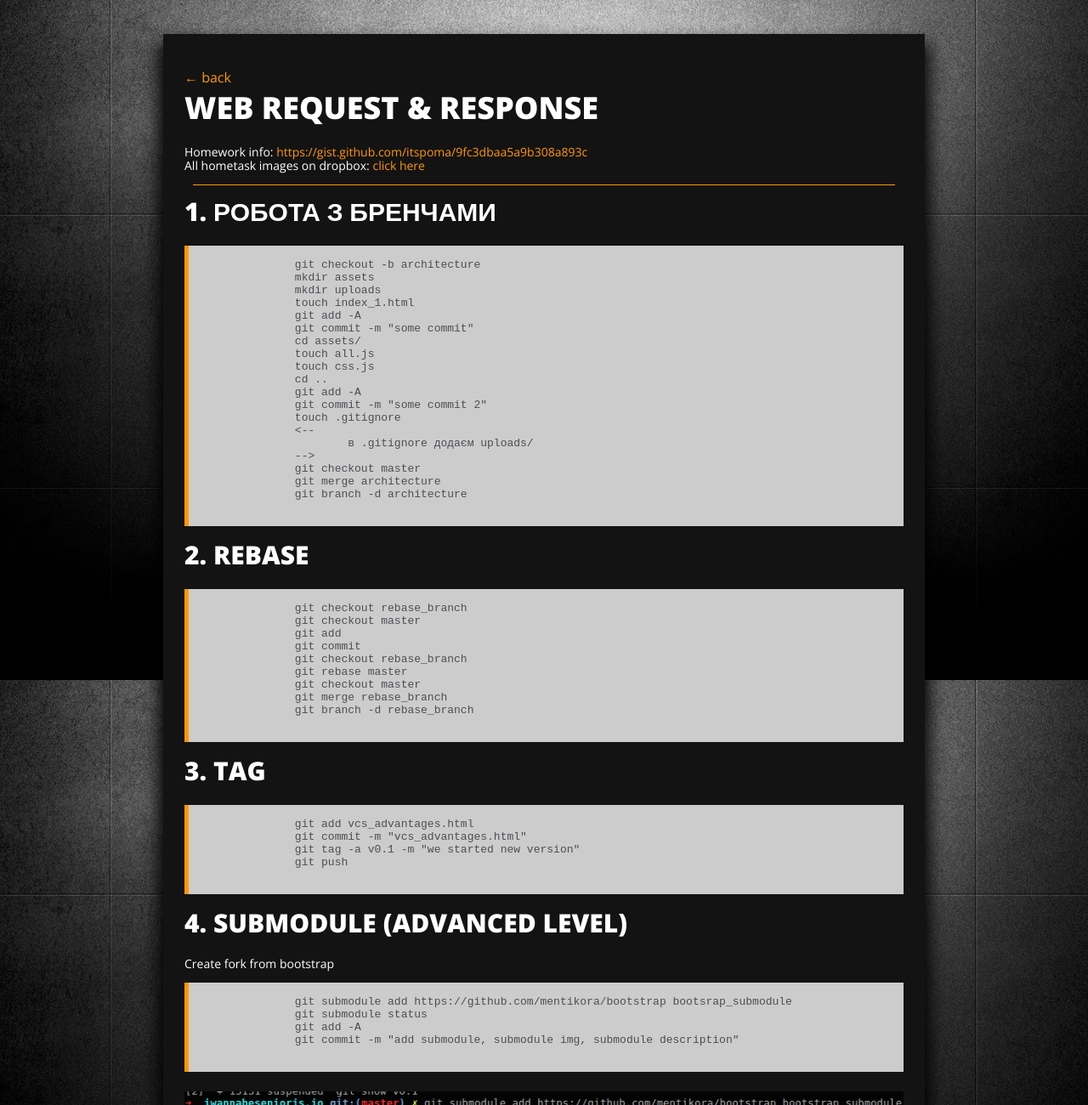
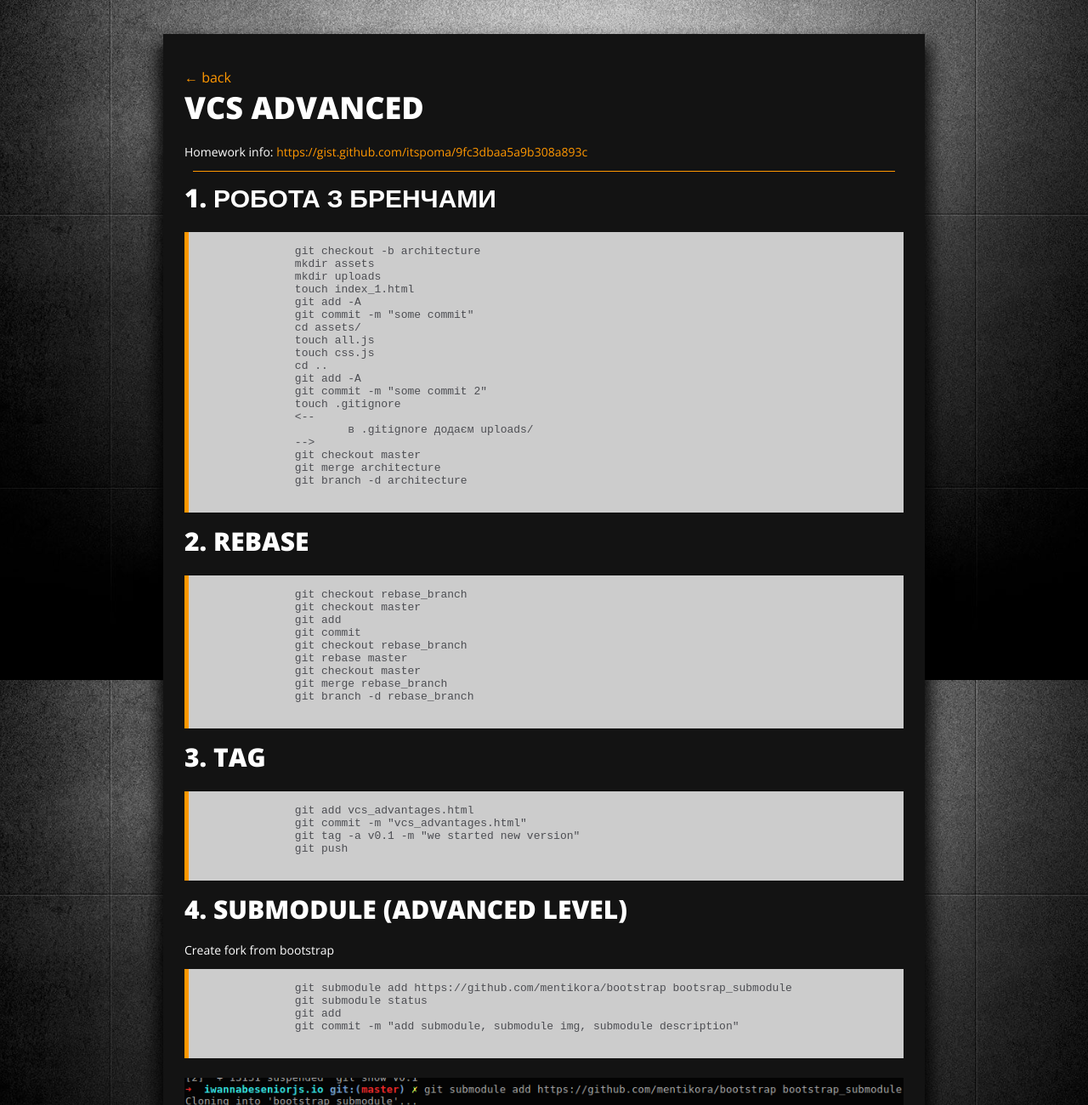
Before and after one commit to mentikora/iwannabeseniorjs.io, a plain HTML site: page vcs_advanced.html in a window 1280 px wide. Shown: the top 1300 px of the page at 85% size. Drawn offline with nearby package versions, Linux system fonts and the light colour scheme.

Commit message:
lesson 2 title

```diff
--- a/vcs_advanced.html
+++ b/vcs_advanced.html
@@ -8,11 +8,9 @@
 <body>
 	<section class="section_content">
 		<a href="index.html">&larr; back</a>
-		<h1>Web Request & Response</h1>
+		<h1>VCS Advanced</h1>
 		<p class="text_style">
 			Homework info: <a href="https://gist.github.com/itspoma/9fc3dbaa5a9b308a893c" target="_blank">https://gist.github.com/itspoma/9fc3dbaa5a9b308a893c</a>
-			<br>
-			All hometask images on dropbox: <a href="#" target="_blank"> click here</a>
 		</p>
 		<div class="divider"></div>
 
@@ -74,7 +72,7 @@
 			<code>
 		git submodule add https://github.com/mentikora/bootstrap bootsrap_submodule
 		git submodule status
-		git add -A
+		git add
 		git commit -m "add submodule, submodule img, submodule description"
 			</code>
 		</pre>
```
